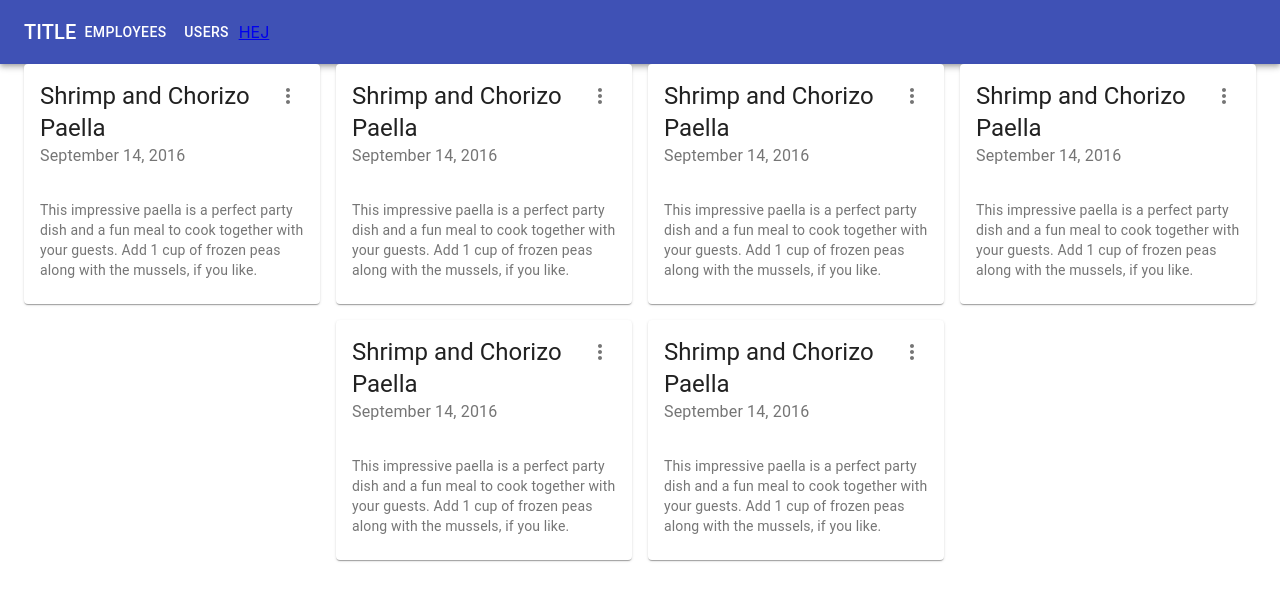
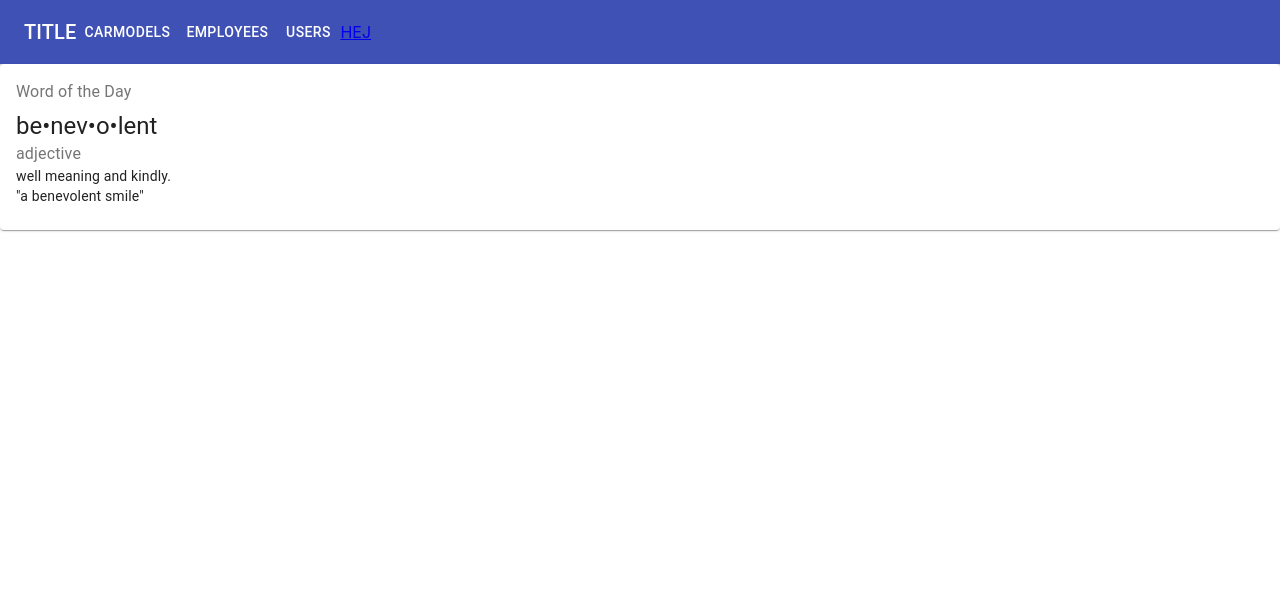
Before and after one commit to jFrisks/cardealer-fullstack, a React (Create React App) app: page /employees in a window 1280 px wide. Shown: the top 600 px of the page. Built offline with nearby package versions, Linux system fonts and the light colour scheme.

Commit message:
Added v1 for unconnected employee view

```diff
--- a/src/App.js
+++ b/src/App.js
@@ -14,7 +14,7 @@ function App() {
 	return (
 		<Router>
 			<Navbar title="TITLE"/>
-			<Route path="/" exact component={CarmodelsPage}/>
+			<Route path="/carmodels" exact component={CarmodelsPage}/>
 			<Route path="/employees" component={EmployeesPage}/>
 			<Route path="/user" component={UserPage}/>
 		</Router>
--- /dev/null
+++ b/src/components/CarmodelCard.jsx
@@ -0,0 +1,46 @@
+import React from 'react'
+import { Card, CardHeader, CardContent, IconButton, Typography, Menu, MenuItem } from '@material-ui/core'
+import MoreVertIcon from '@material-ui/icons/MoreVert';
+
+function CarmodelCard(props) {
+    const [anchorEl, setAnchorEl] = React.useState(null);
+
+    function handleMoreClick(event) {
+        setAnchorEl(event.currentTarget);
+    }
+    function handleMenuClose() {
+        setAnchorEl(null);
+    }
+
+    return (
+        <Card>
+            <CardHeader
+                action={
+                    <IconButton aria-label="settings">
+                        <MoreVertIcon onClick={handleMoreClick}/>
+                        <Menu
+                            id="simple-menu"
+                            anchorEl={anchorEl}
+                            keepMounted
+                            open={Boolean(anchorEl)}
+                            onClose={handleMenuClose}
+                        >
+                            <MenuItem onClick={handleMenuClose}>Edit</MenuItem>
+                            <MenuItem onClick={handleMenuClose}>Delete</MenuItem>
+                        </Menu>
+                    </IconButton>
+                }
+                title="Shrimp and Chorizo Paella"
+                subheader="September 14, 2016"
+            />
+            <CardContent>
+                <Typography variant="body2" color="textSecondary" component="p">
+                    This impressive paella is a perfect party dish and a fun meal to cook together with your
+                    guests. Add 1 cup of frozen peas along with the mussels, if you like.
+                </Typography>
+            </CardContent>
+        </Card>
+    )
+}
+
+export default CarmodelCard;
--- a/src/components/EmployeeCard.jsx
+++ b/src/components/EmployeeCard.jsx
@@ -1,46 +1,32 @@
 import React from 'react'
-import { Card, CardHeader, CardContent, IconButton, Typography, Menu, MenuItem } from '@material-ui/core'
-import MoreVertIcon from '@material-ui/icons/MoreVert';
+import { Card, CardContent, Typography, CardActions, Button } from '@material-ui/core'
 
-function EmployeeCard(props) {
-    const [anchorEl, setAnchorEl] = React.useState(null);
-
-    function handleMoreClick(event) {
-        setAnchorEl(event.currentTarget);
-    }
-    function handleMenuClose() {
-        setAnchorEl(null);
-    }
-
-    return (
+function EmployeeCard() {
+    const bull = <span>•</span>;
+    return(
         <Card>
-            <CardHeader
-                action={
-                    <IconButton aria-label="settings">
-                        <MoreVertIcon onClick={handleMoreClick}/>
-                        <Menu
-                            id="simple-menu"
-                            anchorEl={anchorEl}
-                            keepMounted
-                            open={Boolean(anchorEl)}
-                            onClose={handleMenuClose}
-                        >
-                            <MenuItem onClick={handleMenuClose}>Edit</MenuItem>
-                            <MenuItem onClick={handleMenuClose}>Delete</MenuItem>
-                        </Menu>
-                    </IconButton>
-                }
-                title="Shrimp and Chorizo Paella"
-                subheader="September 14, 2016"
-            />
             <CardContent>
-                <Typography variant="body2" color="textSecondary" component="p">
-                    This impressive paella is a perfect party dish and a fun meal to cook together with your
-                    guests. Add 1 cup of frozen peas along with the mussels, if you like.
+                <Typography color="textSecondary" gutterBottom>
+                Word of the Day
+                </Typography>
+                <Typography variant="h5" component="h2">
+                be
+                {bull}
+                nev
+                {bull}o{bull}
+                lent
+                </Typography>
+                <Typography color="textSecondary">
+                adjective
+                </Typography>
+                <Typography variant="body2" component="p">
+                well meaning and kindly.
+                <br />
+                {'"a benevolent smile"'}
                 </Typography>
             </CardContent>
         </Card>
     )
 }
 
-export default EmployeeCard;
+export default EmployeeCard
--- a/src/components/Navbar.jsx
+++ b/src/components/Navbar.jsx
@@ -14,6 +14,7 @@ class Navbar extends React.Component{
                     <Typography variant="h6">
                         {this.props.title}
                     </Typography>
+                    <Button color="inherit" Component={Link} to="/carmodels/" >Carmodels</Button>
                     <Button color="inherit" Component={Link} to="/employees/" >Employees</Button>
                     <Button color="inherit" Component={Link} to="/user/">Users</Button>
                     <Link to="/employees/" Component={Button}>HEJ</Link>
--- a/src/views/CarmodelsPage.jsx
+++ b/src/views/CarmodelsPage.jsx
@@ -1,9 +1,23 @@
 import React from 'react'
+import { Container, Grid } from '@material-ui/core'
+import CarmodelCard from '../components/CarmodelCard'
 
 function CarmodelsPage(props) {
     return (
         <div>
-            Carmodels
+            <Container>
+                <Grid
+                    container
+                    spacing={2}
+                    justify="center"
+                >
+                    {[1, 2, 3, 4, 5, 6].map(() => (
+                        <Grid item xs={3}>
+                            <CarmodelCard />
+                        </Grid>
+                    ))}
+                </Grid>
+            </Container>
         </div>
     )
 }
--- a/src/views/EmployeesPage.jsx
+++ b/src/views/EmployeesPage.jsx
@@ -5,19 +5,7 @@ import { Grid, Container } from '@material-ui/core'
 function EmployeesPage(props) {
     return (
         <div>
-            <Container>
-                <Grid
-                    container
-                    spacing={2}
-                    justify="center"
-                >
-                    {[1, 2, 3, 4, 5, 6].map(() => (
-                        <Grid item xs={3}>
-                            <EmployeeCard />
-                        </Grid>
-                    ))}
-                </Grid>
-            </Container>
+            <EmployeeCard />
         </div>
     )
 }
```
